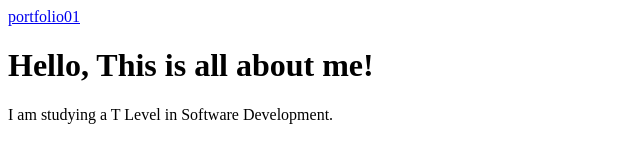
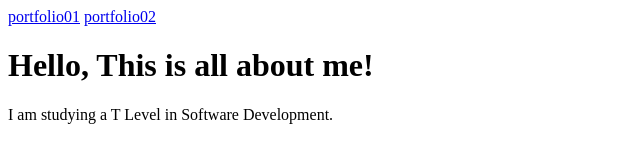
Before and after one commit to sumayya121/sumayya121-first-, a plain HTML site: page index.html in a window 1280 px wide. Shown: the whole page, without its empty margins (0-640 px from the left). Drawn offline with Linux system fonts and the light colour scheme.

Commit message:
Update index.html

```diff
--- a/index.html
+++ b/index.html
@@ -11,6 +11,7 @@
 
 <body>
 <a href = "portfolio1.html">portfolio01</a>
+<a href = "portfolio2.html">portfolio02</a>
 <h1>Hello, This is all about me!</h1>
 
 <p>I am studying a T Level in Software Development.</p>
```
